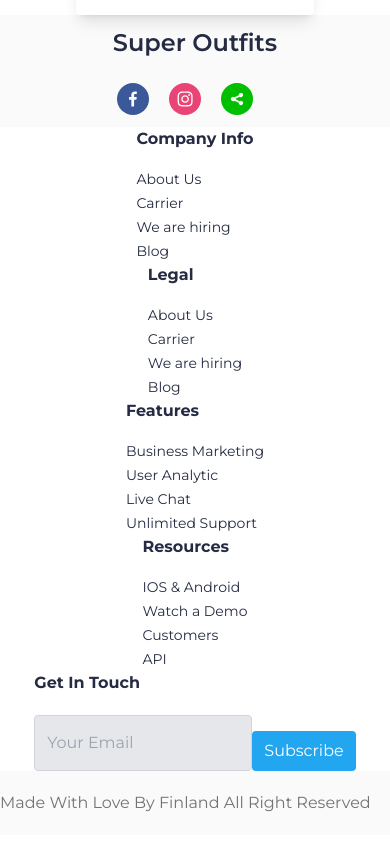
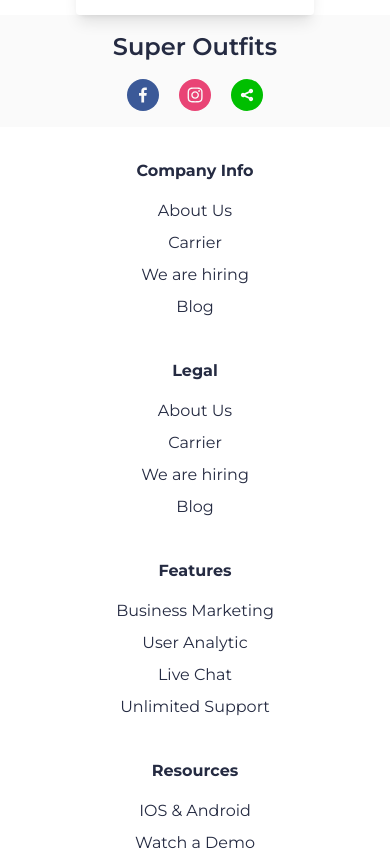
Before and after one commit to yagmurrb/ecommerce, a React (Vite) app: page /shop in a window 390 px wide. Shown: the part 6620-7470 px from the top of the page. Built offline with nearby package versions, Linux system fonts and the light colour scheme.

Commit message:
t4 responsive done

```diff
--- a/src/components/homepageComponents/Editor.jsx
+++ b/src/components/homepageComponents/Editor.jsx
@@ -12,25 +12,22 @@ function Editor() {
         </p>
       </div>
 
-      <div className="flex resimalani">
-        <div className="flex-[4_1_100%] px-4 bir numara">
+      <div className="flex resimalani max-w-[1050px] mx-auto">
+        <div className=" flex  w-1/2 bir numara">
           <CategoryCard
             src={CategoryCardData[0].url}
             title={CategoryCardData[0].category}
           />
         </div>
-        <div className="flex flex-col flex-[1_1_100%]  px-4 iki numara">
-          <div
-            className="flex-grow flex-shrink flex-auto overflow-hidden"
-            style={{ aspectRatio: 0.5 }}
-          >
+        <div className="flex  w-1/4  iki numara">
+          <div className="flex ">
             <CategoryCard
               src={CategoryCardData[1].url}
               title={CategoryCardData[1].category}
             />
           </div>
         </div>
-        <div className="flex-[2_1_50%] px-4 uc numara">
+        <div className=" flex-col w-1/4   uc numara">
           <div>
             <CategoryCard
               src={CategoryCardData[2].url}
--- a/src/components/reusableComponents/CategoryCard.jsx
+++ b/src/components/reusableComponents/CategoryCard.jsx
@@ -2,10 +2,10 @@ import React from "react";
 
 function CategoryCard({ src, title }) {
   return (
-    <div className=" mb-4 relative overflow-hidden ">
-      <img src={src} className="w-full " />
+    <div className="flex mb-4 relative p-2  ">
+      <img src={src} className=" w-full h-full object-cover" />
       <div className="absolute bottom-0 left-0 right-0 p-4 bg-light-bg-color  bg-opacity-50 text-text-color">
-        <h5 className="text-h5 font-montserrat font-bold mb-4">{title}</h5>
+        <h5 className="text-h5  font-bold mb-4">{title}</h5>
       </div>
     </div>
   );
--- a/src/layouts/Footer.jsx
+++ b/src/layouts/Footer.jsx
@@ -1,77 +1,77 @@
 import React from "react";
 import { SocialIcon } from "react-social-icons";
-import "react-social-icons/facebook";
-import "react-social-icons/twitter";
-import "react-social-icons/instagram";
 import { footerLinks } from "../data/data";
 
 const Footer = () => {
   return (
-    <footer className=" text-text-color body-font">
+    <footer className="text-text-color body-font">
       <div className="bg-light-gray-1">
-        <div className=" container  lg:max-w-[1060px] sm:h-36 h-28   align-middle items-center  mx-auto flex lg:flex-row flex-col md:justify-between justify-around">
-          <div>
-            <h2 className="text-h3 font-semibold">Super Outfits</h2>
-          </div>
-          <div className="icons">
+        <div className="container mx-auto flex flex-col lg:flex-row items-center justify-between py-4 lg:py-0 h-28 lg:h-36 lg:max-w-[1060px]">
+          <h2 className="text-h3 font-semibold mb-4 lg:mb-0 ">Super Outfits</h2>
+          <div className="icons flex justify-center lg:justify-start">
             <SocialIcon
+              url="http://www.facebook.com"
               className="mr-5"
-              url="http://www.facebook.com"
               style={{ width: "2rem", height: "2rem" }}
             />
             <SocialIcon
+              url="http://www.instagram.com"
               className="mr-5"
-              url="http://www.instagram.com"
               style={{ width: "2rem", height: "2rem" }}
             />
             <SocialIcon
-              className="mr-5"
               url="http://www.x.com"
               style={{ width: "2rem", height: "2rem" }}
             />
           </div>
         </div>
       </div>
-      <div className="container lg:max-w-[1060px] sm:h-72  mx-auto flex items-center sm:flex-row flex-col">
+
+      <div className="mx-auto lg:max-w-[1060px] flex max-lg:flex-wrap items-start py-4">
+        <div className="flex flex-wrap justify-around w-full max-sm:flex-col">
           {footerLinks.map((link, idx) => (
-          <div key={idx} className="flex flex-col sm:basis-1/4">
-            <h2 className="font-bold text-h5 mb-4">{link.title}</h2>
-            <ul>
-              <a href="#" className="mb-2 text-list hover:underline ">
-                <p>{link.link1}</p>
+            <div
+              key={idx}
+              className="flex flex-col basis-1/2 lg:basis-1/4 mb-4"
+            >
+              <h2 className="font-bold text-h5 my-4 max-sm:text-center">
+                {link.title}
+              </h2>
+              <ul className="flex flex-col max-sm:text-center ">
+                <a href="#" className="mb-2 hover:underline">
+                  {link.link1}
                 </a>
-              <a href="#" className="mb-2 text-list hover:underline ">
-                <p>{link.link2}</p>
+                <a href="#" className="mb-2 hover:underline">
+                  {link.link2}
                 </a>
-              <a href="#" className="mb-2 text-list hover:underline ">
-                <p>{link.link3}</p>
+                <a href="#" className="mb-2 hover:underline">
+                  {link.link3}
                 </a>
-              <a href="#" className="mb-2 text-list hover:underline ">
-                <p>{link.link4}</p>
+                <a href="#" className="mb-2 hover:underline">
+                  {link.link4}
                 </a>
               </ul>
             </div>
           ))}
+        </div>
 
-        <div className="flex sm:basis-2/4 sm:w-full flex-col">
-          <p className="text-h5 font-bold text-text-color  mb-5">
+        <div className="flex flex-col basis-full lg:basis-1/2 w-full lg:w-auto">
+          <p className="text-h5 font-bold mb-5 max-sm:text-center">
             Get In Touch
           </p>
           <form className="flex flex-row h-14">
             <input
-              className="w-full px-3  text-base bg-gray-200 border border-gray-300 rounded outline-none"
+              className="flex-grow px-3 text-base bg-gray-200 border border-gray-300 rounded outline-none"
               type="email"
               placeholder="Your Email"
             />
-            <button className="inline-flex items-center bg-primary-color text-white border-0 py-1 px-3 focus:outline-none hover:bg-secondary-text-color-1 rounded text-base mt-4 md:mt-0">
-              Subscribe
-            </button>
+            <button className="btn-blue">Subscribe</button>
           </form>
         </div>
       </div>
 
-      <div className="bg-light-gray-1 h-16 content-center">
-        <div className="container lg:max-w-[1060px] mx-auto flex flex-col content-center ">
+      <div className="bg-light-gray-1 h-16">
+        <div className="container mx-auto flex flex-col items-center justify-center h-full lg:max-w-[1060px]">
           <p className="text-second-text-color">
             Made With Love By Finland All Right Reserved
           </p>
```
Also changed, not shown: src/pages/ProductDetailPage.jsx (+22 -37 lines). Lines whose indentation alone changed are shown as unchanged.
